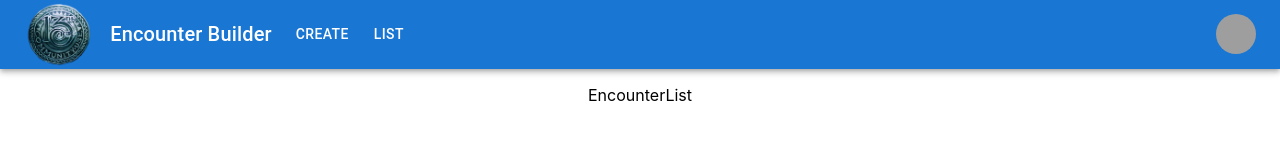
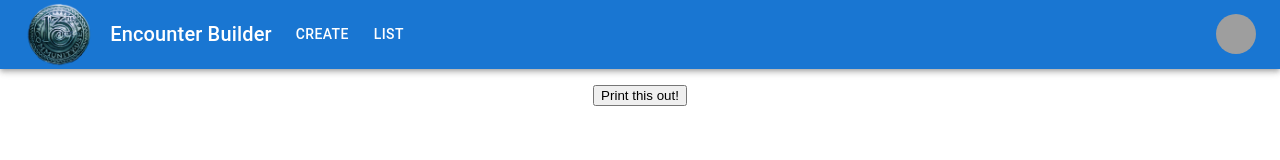
Before and after one commit to ryan396/encounter-builder-ui, a React (Create React App) app: page /encounterList in a window 1280 px wide. Shown: the top 160 px of the page. Built offline with nearby package versions, Linux system fonts and the light colour scheme; grey boxes are pictures that could not be loaded.

Commit message:
encounter tables on list

```diff
--- a/src/context/EncounterCreationContext.tsx
+++ b/src/context/EncounterCreationContext.tsx
@@ -64,9 +64,11 @@ const decrement = (monster: Monster, state: State) => {
 };
 
 const saveEncounter = (state: State) => {
+  let newEncounterList = state.myEncounterList;
+  state.myEncounterList.push(state.encounter);
   return {
     encounter: [],
-    myEncounterList: state.myEncounterList.concat(state.encounter),
+    myEncounterList: newEncounterList,
   };
 };
 
--- a/src/pages/EncounterList/EncounterList.tsx
+++ b/src/pages/EncounterList/EncounterList.tsx
@@ -1,5 +1,37 @@
+import { Grid, Typography } from "@mui/material";
+import { useContext, useRef } from "react";
+import { EncounterCreationContext } from "../../context/EncounterCreationContext";
+import Monster from "../../types/Monster";
+import EncounterTable from "./EncounterTable";
+import { useReactToPrint } from "react-to-print";
+
 const EncounterList = () => {
-  return <>EncounterList</>;
+  const { state, dispatch } = useContext(EncounterCreationContext);
+  const componentRef = useRef(null);
+
+  const handlePrint = useReactToPrint({
+    content: () => componentRef.current,
+  });
+
+  return (
+    <Grid
+      container
+      direction="column"
+      alignItems="center"
+      justifyContent="center"
+      ref={componentRef}
+    >
+      <button onClick={handlePrint}>Print this out!</button>
+      {state.myEncounterList.map((encounter: Monster[], i) => {
+        return (
+          <Grid item xs={12} lg={6} key={i}>
+            <Typography>Encounter {i + 1}</Typography>
+            <EncounterTable monsters={encounter} />
+          </Grid>
+        );
+      })}
+    </Grid>
+  );
 };
 
 export default EncounterList;
--- a/src/pages/EncounterList/EncounterTable.tsx
+++ b/src/pages/EncounterList/EncounterTable.tsx
@@ -5,6 +5,7 @@ import {
   TableRow,
   TableBody,
   Table,
+  Hidden,
 } from "@mui/material";
 import {
   StyledTableCell,
@@ -18,7 +19,7 @@ interface Props {
 
 const EncounterTable = ({ monsters }: Props) => {
   return (
-    <TableContainer component={Paper} sx={{ mb: 10 }}>
+    <TableContainer component={Paper} sx={{ mb: 5 }}>
       <Table aria-label="monster table">
         <TableHead>
           <TableRow>
@@ -27,8 +28,10 @@ const EncounterTable = ({ monsters }: Props) => {
             <StyledTableCell align="right">Role</StyledTableCell>
             <StyledTableCell align="right">Size</StyledTableCell>
             <StyledTableCell align="right">Type</StyledTableCell>
-            <StyledTableCell align="right">Source</StyledTableCell>
-            <StyledTableCell align="right">Page</StyledTableCell>
+            <Hidden smDown>
+              <StyledTableCell align="right">Source</StyledTableCell>
+              <StyledTableCell align="right">Page</StyledTableCell>
+            </Hidden>
           </TableRow>
         </TableHead>
         <TableBody>
@@ -44,8 +47,10 @@ const EncounterTable = ({ monsters }: Props) => {
               <StyledTableCell align="right">{row.role}</StyledTableCell>
               <StyledTableCell align="right">{row.size}</StyledTableCell>
               <StyledTableCell align="right">{row.type}</StyledTableCell>
-              <StyledTableCell align="right">{row.source}</StyledTableCell>
-              <StyledTableCell align="right">{row.page}</StyledTableCell>
+              <Hidden smDown>
+                <StyledTableCell align="right">{row.source}</StyledTableCell>
+                <StyledTableCell align="right">{row.page}</StyledTableCell>
+              </Hidden>
             </StyledTableRow>
           ))}
         </TableBody>
```
